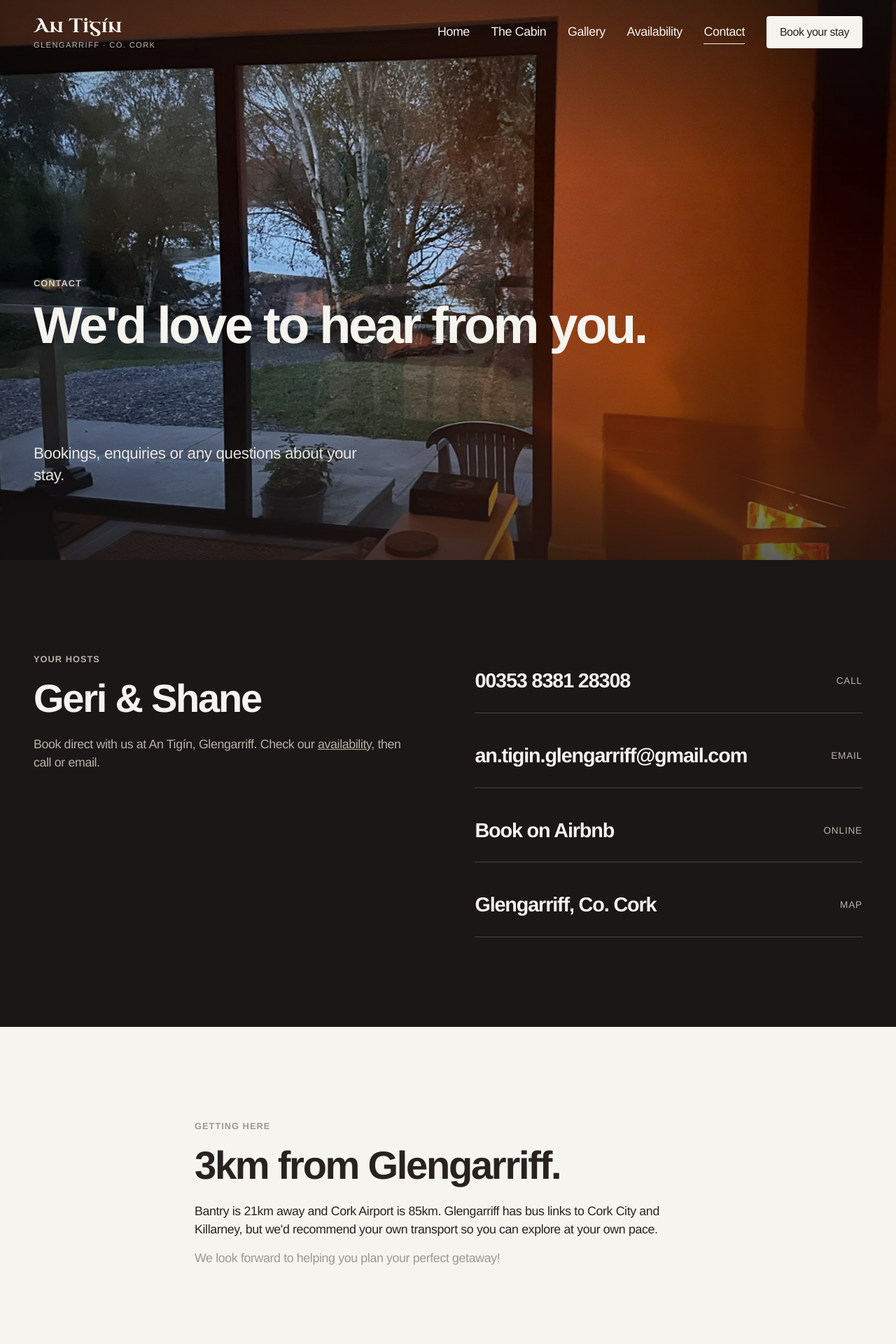
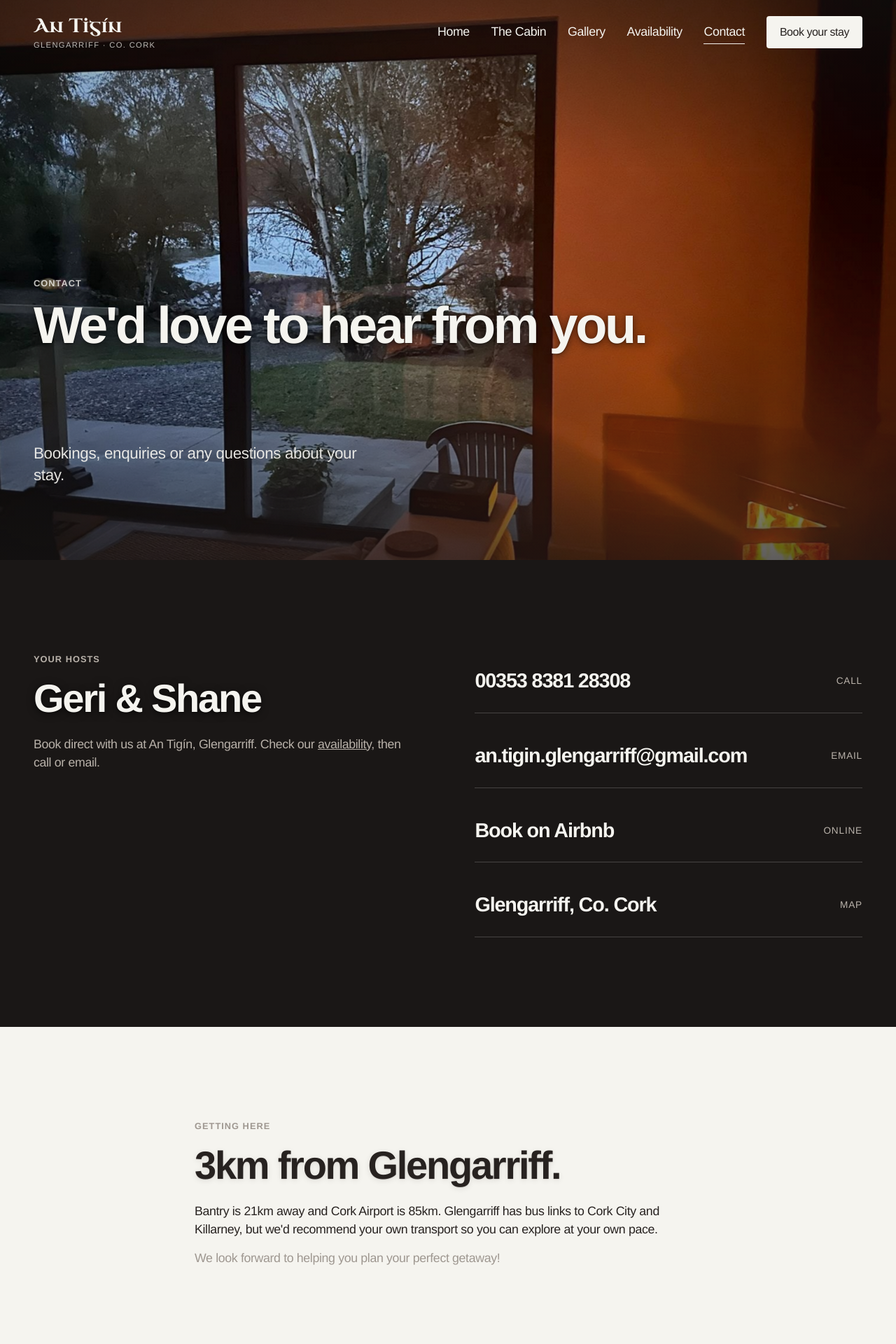
Before and after one commit to an-tigin-glengarriff/an-tigin-glengarriff.github.io, a PHP site: page /contact.html in a window 1280 px wide. Shown: the top 1920 px of the page at 70% size. Run offline with PHP 8.4, Linux system fonts and the light colour scheme; some web fonts are replaced.

Commit message:
Add drop shadows to headings for contrast

```diff
--- a/assets/style.css
+++ b/assets/style.css
@@ -245,3 +245,7 @@ h2{font-size:clamp(1.75rem,1.1rem + 3vw,4rem);letter-spacing:-.04em}
 .hero h1 .nowrap{white-space:nowrap}
 .hero h1{max-width:none}
 @media (max-width:640px){.hero h1{font-size:clamp(1.6rem,0.35rem + 7.1vw,2.6rem)}}
+/* heading drop shadows for contrast */
+h1,h2,h3,.footer__big{text-shadow:0 1px 1px rgba(39,34,32,.12),0 2px 8px rgba(39,34,32,.10)}
+.hero h1,.hero h2,.hero h3{text-shadow:0 1px 2px rgba(0,0,0,.4),0 2px 12px rgba(0,0,0,.55)}
+.bg-dark h1,.bg-dark h2,.bg-dark h3,.footer h1,.footer h2,.footer h3,.footer h4,.footer__big{text-shadow:0 1px 2px rgba(0,0,0,.5),0 2px 12px rgba(0,0,0,.6)}
```
